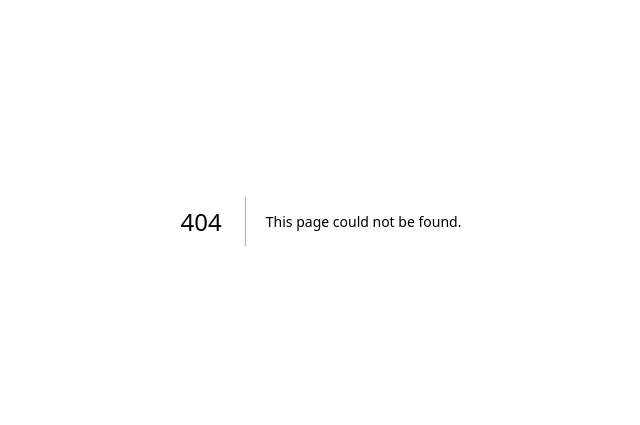
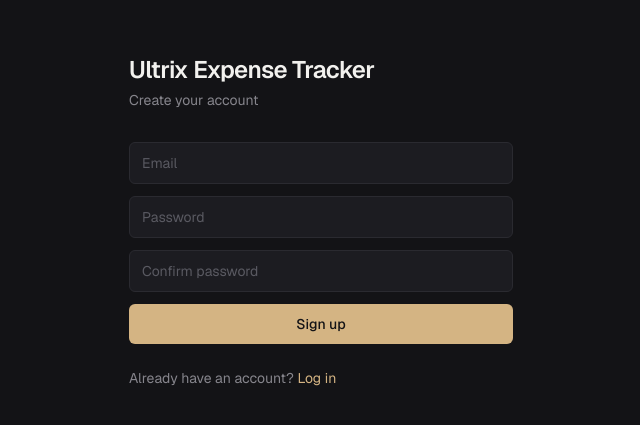
Before and after one commit to anushka-rodrigo/expense-tracker, a Next.js app: page /signup in a window 1280 px wide. Before the commit this address had no page. Shown: the part 179-604 px from the top of the page, without its empty margins (319-959 px from the left). Built offline with nearby package versions, Linux system fonts and the light colour scheme.

Commit message:
implemented email/password auth, RLS policies, route guard

```diff
--- a/package.json
+++ b/package.json
@@ -10,6 +10,7 @@
   },
   "dependencies": {
     "@ducanh2912/next-pwa": "^10.2.9",
+    "@supabase/ssr": "^0.12.7",
     "@supabase/supabase-js": "^2.117.2",
     "next": "16.3.6",
     "react": "19.2.8",
--- /dev/null
+++ b/src/app/auth/actions.ts
@@ -0,0 +1,41 @@
+'use server'
+import { redirect } from 'next/navigation'
+import { headers } from 'next/headers'
+import { createClient } from '@/lib/supabase/server'
+
+export async function login(formData: FormData) {
+  const supabase = await createClient()
+  const { error } = await supabase.auth.signInWithPassword({
+    email: String(formData.get('email')).trim(),
+    password: String(formData.get('password')),
+  })
+  if (error) redirect(`/login?error=${encodeURIComponent(error.message)}`)
+  redirect('/')
+}
+
+export async function signup(formData: FormData) {
+  const email = String(formData.get('email')).trim()
+  const password = String(formData.get('password'))
+  const confirm = String(formData.get('confirm'))
+
+  if (password.length < 8) redirect('/signup?error=Password must be at least 8 characters')
+  if (password !== confirm) redirect('/signup?error=Passwords do not match')
+
+  const origin = (await headers()).get('origin')
+  const supabase = await createClient()
+  const { data, error } = await supabase.auth.signUp({
+    email,
+    password,
+    options: { emailRedirectTo: `${origin}/auth/callback` },
+  })
+  if (error) redirect(`/signup?error=${encodeURIComponent(error.message)}`)
+
+  if (data.session) redirect('/') // email confirmation off
+  redirect('/login?message=Check your email to confirm your account') // confirmation on
+}
+
+export async function logout() {
+  const supabase = await createClient()
+  await supabase.auth.signOut()
+  redirect('/login')
+}
--- /dev/null
+++ b/src/app/auth/callback/route.ts
@@ -0,0 +1,13 @@
+import { NextResponse } from 'next/server'
+import { createClient } from '@/lib/supabase/server'
+
+export async function GET(request: Request) {
+  const { searchParams, origin } = new URL(request.url)
+  const code = searchParams.get('code')
+  if (code) {
+    const supabase = await createClient()
+    const { error } = await supabase.auth.exchangeCodeForSession(code)
+    if (!error) return NextResponse.redirect(`${origin}/`)
+  }
+  return NextResponse.redirect(`${origin}/login?error=Could not confirm your email`)
+}
--- /dev/null
+++ b/src/app/login/page.tsx
@@ -0,0 +1,11 @@
+import AuthForm from '@/components/AuthForm'
+import { login } from '@/app/auth/actions'
+
+export default async function LoginPage({
+  searchParams,
+}: {
+  searchParams: Promise<{ error?: string; message?: string }>
+}) {
+  const { error, message } = await searchParams
+  return <AuthForm mode="login" action={login} error={error} message={message} />
+}
--- a/src/app/page.tsx
+++ b/src/app/page.tsx
@@ -2,6 +2,7 @@ import { supabase } from '@/lib/supabase'
 import { addTransaction, deleteTransaction } from './actions'
 import TransactionList from '@/components/TransactionList'
 import SpendingSummary from '@/components/SpendingSummary'
+import { logout } from '@/app/auth/actions'
 
 export default async function Home() {
   const { data: transactions } = await supabase
@@ -17,6 +18,9 @@ export default async function Home() {
   return (
     <main className="min-h-screen bg-[#131316] text-[#F2F1EE] px-6 py-10 sm:px-10">
       <div className="mx-auto max-w-md">
+        <form action={logout} className="flex justify-end mb-4">
+          <button className="text-sm text-[#86858C] hover:text-[#F2F1EE]">Sign out</button>
+        </form>
         <p className="text-sm text-[#86858C] mb-1">Balance</p>
         <p className="text-5xl font-semibold tracking-tight mb-2 font-mono">
           Rs. {balance.toFixed(2)}
--- /dev/null
+++ b/src/app/signup/page.tsx
@@ -0,0 +1,11 @@
+import AuthForm from '@/components/AuthForm'
+import { signup } from '@/app/auth/actions'
+
+export default async function SignupPage({
+  searchParams,
+}: {
+  searchParams: Promise<{ error?: string; message?: string }>
+}) {
+  const { error, message } = await searchParams
+  return <AuthForm mode="signup" action={signup} error={error} message={message} />
+}
--- /dev/null
+++ b/src/components/AuthForm.tsx
@@ -0,0 +1,65 @@
+import Link from 'next/link'
+
+type Props = {
+  mode: 'login' | 'signup'
+  action: (formData: FormData) => void | Promise<void>
+  error?: string
+  message?: string
+}
+
+const input =
+  'w-full bg-[#1C1C21] border border-[#2A2A30] rounded-md px-3 py-2.5 text-sm placeholder:text-[#5A5A62] focus:outline-none focus:border-[#D4B483]'
+
+export default function AuthForm({ mode, action, error, message }: Props) {
+  const isLogin = mode === 'login'
+  return (
+    <main className="min-h-screen bg-[#131316] text-[#F2F1EE] flex items-center justify-center px-6">
+      <div className="w-full max-w-sm">
+        <h1 className="text-2xl font-semibold tracking-tight mb-1">Ultrix Expense Tracker</h1>
+        <p className="text-sm text-[#86858C] mb-8">
+          {isLogin ? 'Log in to your account' : 'Create your account'}
+        </p>
+
+        {error && <p className="text-sm text-[#C97B7B] mb-4">{error}</p>}
+        {message && <p className="text-sm text-[#7FB88F] mb-4">{message}</p>}
+
+        <form action={action} className="space-y-3">
+          <input name="email" type="email" placeholder="Email" required autoComplete="email" className={input} />
+          <input
+            name="password"
+            type="password"
+            placeholder="Password"
+            required
+            minLength={8}
+            autoComplete={isLogin ? 'current-password' : 'new-password'}
+            className={input}
+          />
+          {!isLogin && (
+            <input
+              name="confirm"
+              type="password"
+              placeholder="Confirm password"
+              required
+              minLength={8}
+              autoComplete="new-password"
+              className={input}
+            />
+          )}
+          <button
+            type="submit"
+            className="w-full bg-[#D4B483] text-[#131316] font-medium rounded-md py-2.5 text-sm hover:opacity-90"
+          >
+            {isLogin ? 'Log in' : 'Sign up'}
+          </button>
+        </form>
+
+        <p className="text-sm text-[#86858C] mt-6">
+          {isLogin ? "Don't have an account? " : 'Already have an account? '}
+          <Link href={isLogin ? '/signup' : '/login'} className="text-[#D4B483]">
+            {isLogin ? 'Sign up' : 'Log in'}
+          </Link>
+        </p>
+      </div>
+    </main>
+  )
+}
--- /dev/null
+++ b/src/lib/supabase/client.ts
@@ -0,0 +1,8 @@
+import { createBrowserClient } from '@supabase/ssr'
+
+export function createClient() {
+  return createBrowserClient(
+    process.env.NEXT_PUBLIC_SUPABASE_URL!,
+    process.env.NEXT_PUBLIC_SUPABASE_ANON_KEY!
+  )
+}
--- /dev/null
+++ b/src/lib/supabase/server.ts
@@ -0,0 +1,24 @@
+import { createServerClient } from '@supabase/ssr'
+import { cookies } from 'next/headers'
+
+export async function createClient() {
+  const cookieStore = await cookies()
+  return createServerClient(
+    process.env.NEXT_PUBLIC_SUPABASE_URL!,
+    process.env.NEXT_PUBLIC_SUPABASE_ANON_KEY!,
+    {
+      cookies: {
+        getAll() {
+          return cookieStore.getAll()
+        },
+        setAll(list) {
+          try {
+            list.forEach(({ name, value, options }) => cookieStore.set(name, value, options))
+          } catch {
+            // called from a Server Component; the proxy refreshes the session instead
+          }
+        },
+      },
+    }
+  )
+}
--- /dev/null
+++ b/src/proxy.ts
@@ -0,0 +1,43 @@
+import { createServerClient } from '@supabase/ssr'
+import { NextResponse, type NextRequest } from 'next/server'
+
+export async function proxy(request: NextRequest) {
+  let response = NextResponse.next({ request })
+
+  const supabase = createServerClient(
+    process.env.NEXT_PUBLIC_SUPABASE_URL!,
+    process.env.NEXT_PUBLIC_SUPABASE_ANON_KEY!,
+    {
+      cookies: {
+        getAll() {
+          return request.cookies.getAll()
+        },
+        setAll(list) {
+          list.forEach(({ name, value }) => request.cookies.set(name, value))
+          response = NextResponse.next({ request })
+          list.forEach(({ name, value, options }) => response.cookies.set(name, value, options))
+        },
+      },
+    }
+  )
+
+  const { data } = await supabase.auth.getClaims()
+  const isAuthed = !!data?.claims
+  const path = request.nextUrl.pathname
+  const isAuthPage = path === '/login' || path === '/signup'
+  const isPublic = isAuthPage || path.startsWith('/auth')
+
+  if (!isAuthed && !isPublic) {
+    return NextResponse.redirect(new URL('/login', request.url))
+  }
+  if (isAuthed && isAuthPage) {
+    return NextResponse.redirect(new URL('/', request.url))
+  }
+  return response
+}
+
+export const config = {
+  matcher: [
+    '/((?!_next/static|_next/image|favicon.ico|sw.js|workbox-.*|swe-worker-.*|manifest.json|icons/|.*\\.(?:svg|png|jpg|jpeg|gif|webp)$).*)',
+  ],
+}
```
Also changed, not shown: 2 other files (tests, documents, lock files or other folders).
